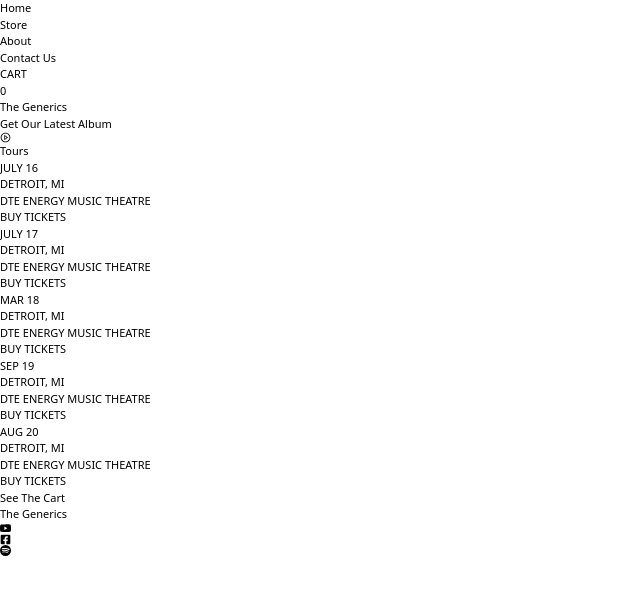
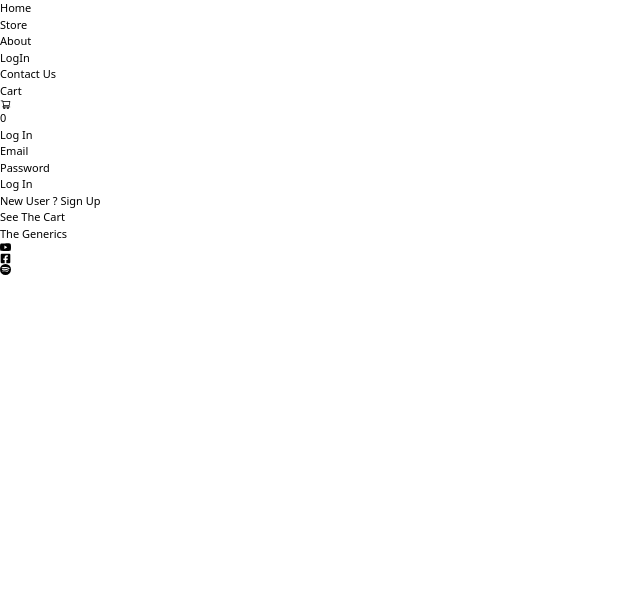
Before and after one commit to Sourav0809/Sharpener-Ecommerce, a React (Vite) app: page /login in a window 1280 px wide. Shown: the top 594 px of the page, without its empty margins (0-640 px from the left). Built offline with nearby package versions, Linux system fonts and the light colour scheme.

Commit message:
FE : log in and sign up page

```diff
--- a/package.json
+++ b/package.json
@@ -15,6 +15,7 @@
     "react-dom": "^18.2.0",
     "react-icons": "^4.10.1",
     "react-router-dom": "^6.14.2",
+    "react-toastify": "^9.1.3",
     "swiper": "^10.1.0"
   },
   "devDependencies": {
--- a/src/App.jsx
+++ b/src/App.jsx
@@ -4,6 +4,9 @@
 import CartContainer from "./Components/Cart/CartContainer";
 import { useState } from "react";
 import MyRoutes from "./Routes/MyRoutes";
+import { ToastContainer } from "react-toastify";
+import "react-toastify/dist/ReactToastify.css";
+
 function App() {
   // for cart show and hide
   const [viewCart, setViewCart] = useState(false);
@@ -18,6 +21,7 @@
     <>
       {viewCart && <CartContainer hideCartContainer={hideCartContainer} />}
       <Header showCartContainer={showCartContainer} />
+      <ToastContainer />
       <MyRoutes />
       <Footer />
     </>
@@ -25,5 +29,3 @@
 }
 
 export default App;
-
-// hello my name is sourav
--- a/src/Components/Header/Header.jsx
+++ b/src/Components/Header/Header.jsx
@@ -2,11 +2,13 @@
 import { NavLink } from "react-router-dom";
 import { useContext } from "react";
 import CartContext from "../Store/CartContext";
+import { AiOutlineShoppingCart } from "react-icons/ai";
 const Header = (props) => {
   const CartItemsLength = useContext(CartContext).cartItems.length;
   return (
     <>
-      <header className=" sticky top-0 left-0 flex bg-black text-white p-4 text-lg justify-center items-center gap-20">
+      <header className=" sticky top-0 left-0 flex bg-black text-white p-4 pr-12 pl-12 text-lg justify-between items-center gap-20">
+        <div className="flex gap-20 justify-center items-center">
           <NavLink to="/">
             <h1>Home</h1>
           </NavLink>
@@ -16,18 +18,23 @@
           <NavLink to="/about">
             <h1>About</h1>
           </NavLink>
+          <NavLink to="/login">
+            <h1>LogIn</h1>
+          </NavLink>
           <NavLink to="/contact-us">
             <h1>Contact Us</h1>
           </NavLink>
-        <button
+        </div>
+        <div
+          className="flex justify-center items-center border gap-2 p-1 pl-4 pr-4 rounded-md cursor-pointer"
           onClick={props.showCartContainer}
-          className="absolute right-24 top-2 border p-1 rounded-md"
         >
-          CART
-        </button>
-        <h1 className=" absolute right-20 text-2xl top-0 bg-teal-500 p-1 rounded-md">
+          <h1>Cart</h1>
+          <AiOutlineShoppingCart className=" text-2xl" />
+          <h1 className=" text-2xl top-0 bg-teal-500 p-1 rounded-md">
             {CartItemsLength}
           </h1>
+        </div>
       </header>
     </>
   );
--- a/src/Components/Modal/Modal.jsx
+++ b/src/Components/Modal/Modal.jsx
@@ -3,7 +3,7 @@
 import { BsFillCartFill } from "react-icons/bs";
 const Overlay = (props) => {
   return (
-    <div className=" scrollbar-hidden overflow-scroll fixed rounded-lg top-2 bg-white p-6 shadow-md text-2xl right-0 w-1/3 mt-[50px] h-[calc(100vh-100px)] ">
+    <div className=" scrollbar-hidden overflow-scroll fixed rounded-lg top-10 bg-white p-6 shadow-md text-2xl right-0 w-1/3 mt-[50px] h-[calc(100vh-100px)] ">
       <div className=" flex items-center justify-center gap-2">
         <h1>My Cart</h1>
         <BsFillCartFill className=" text-2xl text-sky-600" />
--- a/src/Components/ProductsContainer/Products.jsx
+++ b/src/Components/ProductsContainer/Products.jsx
@@ -2,6 +2,8 @@
 import { useNavigate } from "react-router-dom";
 import { useContext } from "react";
 import CartContext from "../Store/CartContext";
+import { toast } from "react-toastify";
+
 const Products = (props) => {
   const CartCtx = useContext(CartContext);
   const navigate = useNavigate();
@@ -16,6 +18,7 @@
       id: props.title,
     };
     CartCtx.addToCart(addedCartItem);
+    toast.success("Product Added ");
   };
 
   const onclickedProductHandeler = (e) => {
--- /dev/null
+++ b/src/Components/Store/AuthContext/AuthContext.jsx
@@ -0,0 +1,10 @@
+import React from "react";
+
+const AuthContext = React.createContext({
+  isLoggedIn: false,
+  timer: () => {},
+  logIn: () => {},
+  logOut: () => {},
+});
+
+export default AuthContext;
--- /dev/null
+++ b/src/Components/Store/AuthContext/AuthProvider.jsx
@@ -0,0 +1,25 @@
+/* eslint-disable react/prop-types */
+import { useState } from "react";
+import AuthContext from "./AuthContext";
+
+const AuthProvider = (props) => {
+  const [LoggedIn, setIsLoggedIn] = useState(null);
+
+  const LoginHandeler = (token) => {
+    setIsLoggedIn(token);
+    localStorage.setItem(token);
+  };
+
+  const AuthProviderValues = {
+    LoggedIn: LoggedIn,
+    logIn: LoginHandeler,
+  };
+
+  return (
+    <AuthContext.Provider value={AuthProviderValues}>
+      {props.children}
+    </AuthContext.Provider>
+  );
+};
+
+export default AuthProvider;
--- /dev/null
+++ b/src/Pages/AuthPage.jsx
@@ -0,0 +1,121 @@
+import axios from "axios";
+import { useContext, useRef, useState } from "react";
+import { toast } from "react-toastify";
+import AuthContext from "../Components/Store/AuthContext/AuthContext";
+const AuthPage = () => {
+  const [login, setLogIn] = useState(true);
+  const [loader, setLoader] = useState(false);
+  const emailInputRef = useRef();
+  const pwdInputRef = useRef();
+  const AuthCtx = useContext(AuthContext);
+
+  // handler to handle that the user is try to login or sign up
+  const setLogInHandeler = () => {
+    setLogIn((prevState) => {
+      return !prevState;
+    });
+  };
+
+  // If the user trying to sign up
+
+  const submitedFormHandeler = async (e) => {
+    e.preventDefault();
+    setLoader(true);
+    const submitedRes = {
+      email: emailInputRef.current.value,
+      password: pwdInputRef.current.value,
+    };
+
+    try {
+      if (!login) {
+        const authRes = await axios.post(
+          "https://identitytoolkit.googleapis.com/v1/accounts:signUp?key=AIzaSyD_YG6FKy-pwibOzDm5M28DsAg3zgwe27k",
+          submitedRes
+        );
+
+        // if the request succeed
+        toast.success('"Sign Up Successfully ! Now you can log in"');
+
+        // hiding the loader
+        setLoader(false);
+        setLogIn(true);
+        console.log(authRes);
+      }
+      if (login) {
+        const authRes = await axios.post(
+          "https://identitytoolkit.googleapis.com/v1/accounts:signInWithPassword?key=AIzaSyD_YG6FKy-pwibOzDm5M28DsAg3zgwe27k",
+          submitedRes
+        );
+
+        // if the request is succeed
+        toast.success("User LoggedIn Succesfully ! ");
+
+        // hiding the loader
+        setLoader(false);
+
+        //storing the token into localstorage & context
+        AuthCtx.logIn(authRes.data.idToken);
+      }
+    } catch (error) {
+      toast.error(error.response.data.error.message);
+      console.log(error);
+    }
+    setLoader(false);
+  };
+
+  // loader element
+  const loaderScreen = (
+    <div className=" flex items-center justify-center">
+      <img
+        style={{ color: "white", width: "30px", height: "30px" }}
+        src="https://media.tenor.com/wpSo-8CrXqUAAAAi/loading-loading-forever.gif"
+      />
+    </div>
+  );
+
+  return (
+    <>
+      <div className=" mt-32  mb-48 p-10 min-[500px]:w-[50rem] min-[300px]: w-full rounded-md bg-cyan-800 m-auto  text-white">
+        <h1 className=" text-center text-2xl font-sans">
+          {login ? "Log In" : "Sign Up"}
+        </h1>
+        <form
+          className=" mt-3 flex gap-1 flex-col"
+          onSubmit={submitedFormHandeler}
+        >
+          <div className="flex  flex-col">
+            <label htmlFor="email" className=" text-[1.1rem]">
+              Email
+            </label>
+            <input
+              type="email"
+              className=" pl-3 p-1.5 text-black rounded-sm "
+              ref={emailInputRef}
+            />
+          </div>
+          <div className="flex flex-col">
+            <label htmlFor="email" className=" text-[1.1rem]">
+              Password
+            </label>
+            <input
+              type="password"
+              className=" pl-3 p-1.5 text-black rounded-sm "
+              ref={pwdInputRef}
+            />
+          </div>
+
+          <button className=" mt-4 p-1.5 bg-blue-600 text-white rounded-md ">
+            {loader ? <>{loaderScreen}</> : login ? "Log In" : "Sign Up"}
+          </button>
+          <div className=" mt-3 cursor-pointer" onClick={setLogInHandeler}>
+            <h2 className=" text-center">
+              {login ? "New User ? Sign Up" : "Existing User ? Log In"}
+            </h2>
+          </div>
+        </form>
+      </div>
+    </>
+  );
+};
+
+export default AuthPage;
--- a/src/Pages/HomePage.jsx
+++ b/src/Pages/HomePage.jsx
@@ -24,7 +24,7 @@
         <h1 className=" text-center font-serif text-4xl mt-5">Tours</h1>
       </div>
 
-      <div className=" mt-5 mb-10 ml-auto mr-auto w-[60rem] border-2 rounded-md border-cyan-400 p-4">
+      <div className=" mt-5 mb-10 ml-auto mr-auto min-[600px]:w-[60rem] min-[320px]: w-full border-2 rounded-md border-cyan-400 p-4">
         <div className=" flex p-2 justify-around items-center border-b-2  border-black">
           <h1>JULY 16</h1>
           <h1>DETROIT, MI</h1>
--- a/src/Routes/MyRoutes.jsx
+++ b/src/Routes/MyRoutes.jsx
@@ -4,6 +4,8 @@
 import ProductPage from "../Pages/ProductPage";
 import ContactUs from "../Pages/ContactUs";
 import ProductDetailsPage from "../Pages/ProductDetailsPage";
+import AuthPage from "../Pages/AuthPage";
+
 function MyRoutes() {
   return (
     <Routes>
@@ -11,6 +13,7 @@
       <Route path="/store" element={<ProductPage />} />
       <Route path="/about" element={<AboutPage />} />
       <Route path="/contact-us" element={<ContactUs />} />
+      <Route path="/login" element={<AuthPage />} />
       <Route path="/product-details/:id" element={<ProductDetailsPage />} />
       <Route path="*" element={<HomePage />} />
     </Routes>
--- a/src/main.jsx
+++ b/src/main.jsx
@@ -3,10 +3,13 @@
 import "./index.css";
 import CartProvider from "./Components/Store/CartProvider.jsx";
 import { BrowserRouter } from "react-router-dom";
+import AuthProvider from "./Components/Store/AuthContext/AuthProvider.jsx";
 ReactDOM.createRoot(document.getElementById("root")).render(
-  <CartProvider>
-    <BrowserRouter>
-      <App />
-    </BrowserRouter>
-  </CartProvider>
+  <AuthProvider>
+    <CartProvider>
+      <BrowserRouter>
+        <App />
+      </BrowserRouter>
+    </CartProvider>
+  </AuthProvider>
 );
```
Also changed, not shown: 1 other file (tests, documents, lock files or other folders). Lines whose indentation alone changed are shown as unchanged.
